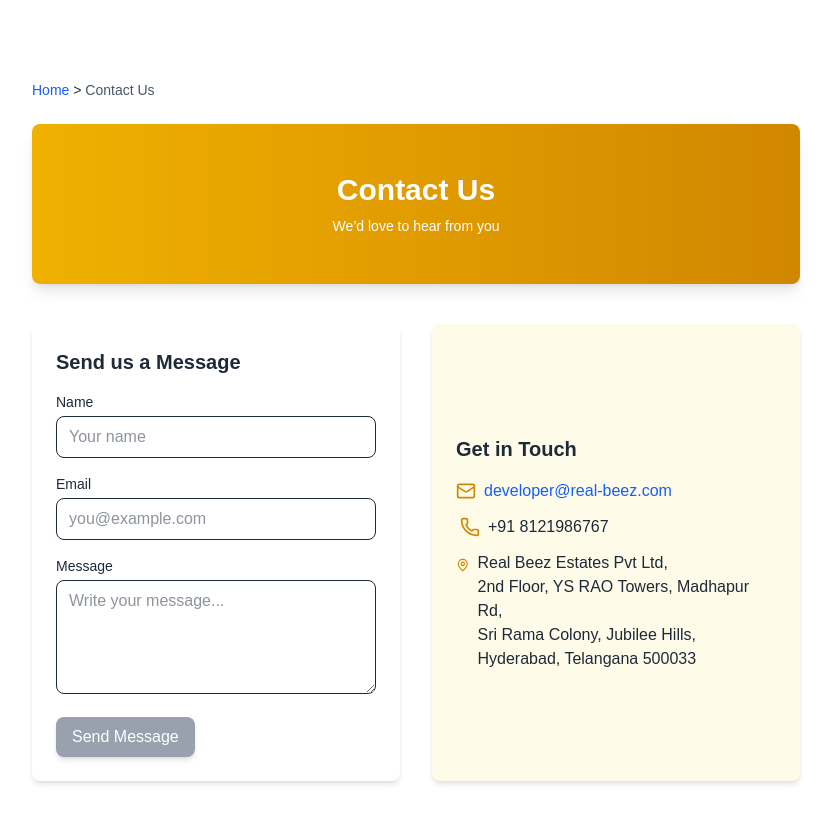
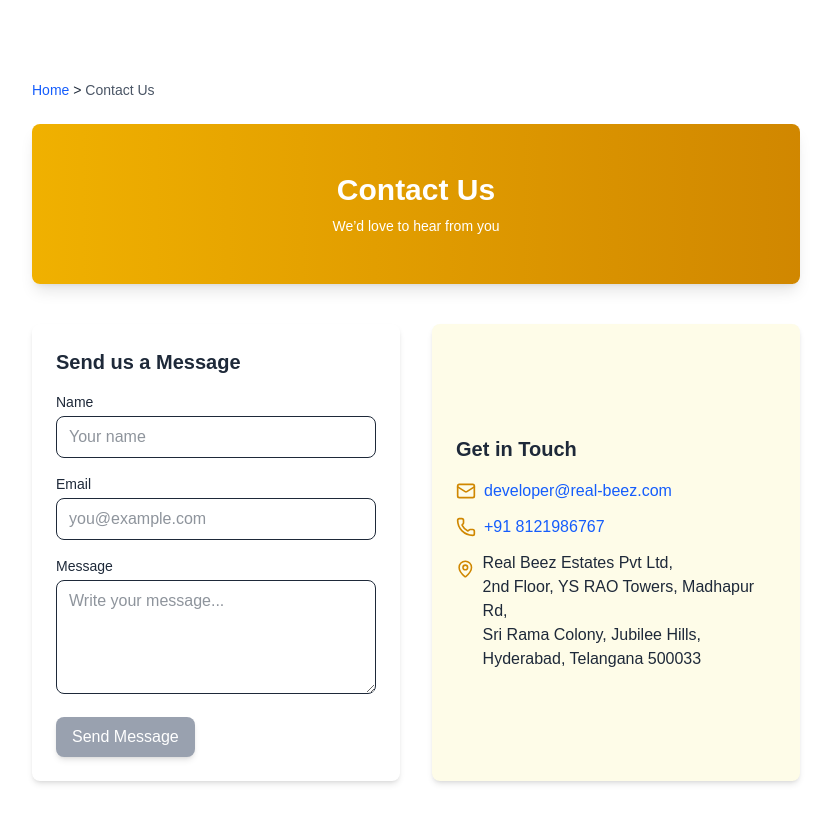
Before and after one commit to sudheerkusume/employer-dashboard, a Next.js app: page /contact in a window 1280 px wide. Shown: the top 822 px of the page, without its empty margins (224-1055 px from the left). Built offline with nearby package versions, Linux system fonts and the light colour scheme.

Commit message:
refactor: handle call active in contact page

```diff
--- a/app/components/contact.js
+++ b/app/components/contact.js
@@ -161,15 +161,15 @@ export default function ContactPage() {
                                     developer@real-beez.com
                                 </Link>
                             </p>
-                            <Link
+                            <a
                                 href="tel:+918121986767"
-                                className="flex items-center space-x-2 hover:text-yellow-700 focus:outline-none focus:ring-2 focus:ring-yellow-400 rounded-lg px-1"
+                                className="flex items-center space-x-2"
                             >
                                 <Phone className="w-5 h-5 text-yellow-600" />
-                                <span>+91 8121986767</span>
-                            </Link>
+                                <span className="text-blue-600 hover:underline">+91 8121986767</span>
+                            </a>
                             <p className="flex items-start space-x-2">
-                                <MapPin className="w-5 h-5 text-yellow-600 mt-1" />
+                                <MapPin className="w-7 h-7 text-yellow-600 mt-1" />
                                 <span>
                                     Real Beez Estates Pvt Ltd, <br />
                                     2nd Floor, YS RAO Towers, Madhapur Rd, <br />
```
